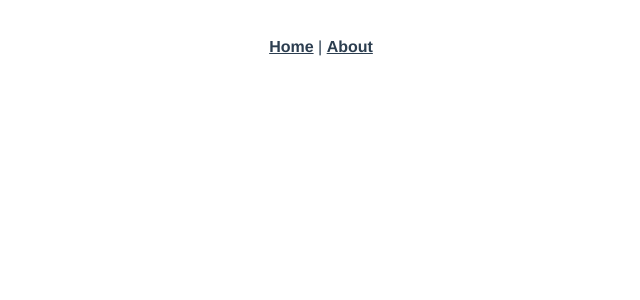
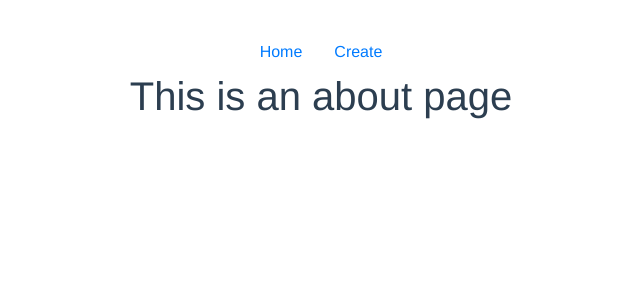
Before and after one commit to msulton55/intotu_simple_blog, a Vue app: page /create in a window 1280 px wide. Shown: the top 300 px of the page, without its empty margins (319-959 px from the left). Built offline with nearby package versions, Linux system fonts and the light colour scheme.

Commit message:
not-finished-task-one

```diff
--- a/package.json
+++ b/package.json
@@ -8,6 +8,7 @@
     "lint": "vue-cli-service lint"
   },
   "dependencies": {
+    "bootstrap": "^4.5.0",
     "core-js": "^3.6.5",
     "register-service-worker": "^1.7.1",
     "vue": "^2.6.11",
--- a/src/App.vue
+++ b/src/App.vue
@@ -1,9 +1,13 @@
 <template>
   <div id="app">
-    <div id="nav">
-      <router-link to="/">Home</router-link> |
-      <router-link to="/about">About</router-link>
-    </div>
+    <ul class="nav nav-pills justify-content-center">
+      <li class="nav-item">
+        <router-link to="/" class="nav-link">Home</router-link>
+      </li>
+      <li class="nav-item">
+        <router-link to="/create" class="nav-link">Create</router-link>
+      </li>
+    </ul>
     <router-view />
   </div>
 </template>
@@ -17,7 +21,7 @@
   color: #2c3e50;
 }
 
-#nav {
+#custom {
   padding: 30px;
 
   a {
--- /dev/null
+++ b/src/components/Blog.vue
@@ -0,0 +1,62 @@
+<template>
+    <div class="col-4">
+        <div class="card">
+            <img class="card-img"
+                src="https://s3.eu-central-1.amazonaws.com/bootstrapbaymisc/blog/24_days_bootstrap/pasta.jpg"
+                alt="Bologna">
+            <div class="card-body">
+                <h4 class="card-title">Pasta with Prosciutto</h4>
+                <small class="text-muted cat">
+                    <i class="far fa-clock text-info"></i> 30 minutes
+                    <i class="fas fa-users text-info"></i> 4 portions
+                </small>
+                <p class="card-text">I love quick, simple pasta dishes, and this is one of my favorite.</p>
+                <a href="#" class="btn btn-info">Read Recipe</a>
+            </div>
+            <div class="card-footer text-muted d-flex justify-content-between bg-transparent border-top-0">
+                <div class="views">Oct 20, 12:45PM
+                </div>
+                <div class="stats">
+                    <i class="far fa-eye"></i> 1347
+                    <i class="far fa-comment"></i> 12
+                </div>
+
+            </div>
+        </div>
+
+    </div>
+</template>
+
+<script>
+    export default {
+        name: "Blog"
+    }
+</script>
+
+<style lang="scss">
+    body {
+        padding: 2rem 0rem;
+    }
+
+    .card-img {
+        border-bottom-left-radius: 0px;
+        border-bottom-right-radius: 0px;
+    }
+
+    .card-title {
+        margin-bottom: 0.3rem;
+    }
+
+    .cat {
+        display: inline-block;
+        margin-bottom: 1rem;
+    }
+
+    .fa-users {
+        margin-left: 1rem;
+    }
+
+    .card-footer {
+        font-size: 0.8rem;
+    }
+</style>
--- a/src/main.ts
+++ b/src/main.ts
@@ -3,6 +3,7 @@ import App from "./App.vue";
 import "./registerServiceWorker";
 import router from "./router";
 import store from "./store";
+import 'bootstrap/dist/css/bootstrap.min.css';
 
 Vue.config.productionTip = false;
 
--- a/src/router/index.ts
+++ b/src/router/index.ts
@@ -11,13 +11,13 @@ const routes: Array<RouteConfig> = [
     component: Home
   },
   {
-    path: "/about",
-    name: "About",
+    path: "/create",
+    name: "Create",
     // route level code-splitting
     // this generates a separate chunk (about.[hash].js) for this route
     // which is lazy-loaded when the route is visited.
     component: () =>
-      import(/* webpackChunkName: "about" */ "../views/About.vue")
+      import(/* webpackChunkName: "about" */ "../views/Create.vue")
   }
 ];
 
--- a/src/views/About.vue
+++ b/src/views/Create.vue
@@ -1,5 +1,5 @@
 <template>
-  <div class="about">
+  <div class="create">
     <h1>This is an about page</h1>
   </div>
 </template>
--- a/src/views/Home.vue
+++ b/src/views/Home.vue
@@ -1,18 +1,31 @@
 <template>
   <div class="home">
-    <img alt="Vue logo" src="../assets/logo.png" />
-    <HelloWorld msg="Welcome to Your Vue.js App" />
+    <div class="jumbotron jumbotron-fluid">
+      <div class="container">
+        <h1 class="display-4">INTOTU BLOG</h1>
+        <p class="lead">Your simple blogging page!</p>
+      </div>
+    </div>
+
+    <div class="container">
+      <div class="row">
+        <blog></blog>
+        <blog></blog>
+        <blog></blog>
+      </div>
+    </div>
+
   </div>
 </template>
 
 <script>
 // @ is an alias to /src
-import HelloWorld from "@/components/HelloWorld.vue";
+import Blog from "../components/Blog.vue";
 
 export default {
   name: "Home",
   components: {
-    HelloWorld
+    Blog
   }
 };
 </script>
```
Also changed, not shown: 1 other file (tests, documents, lock files or other folders).
